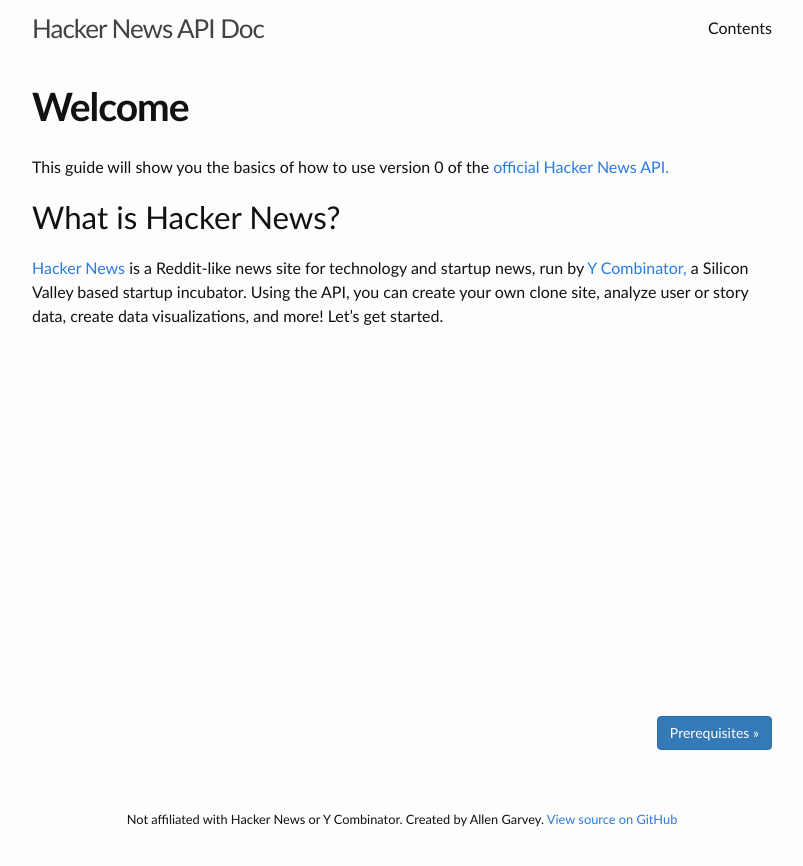
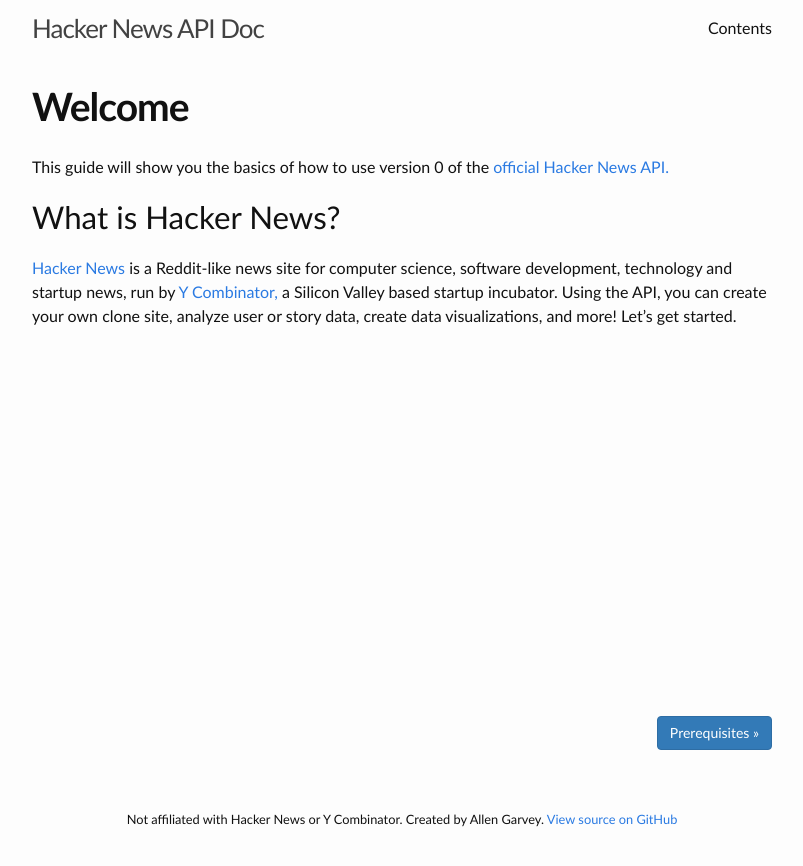
Before and after one commit to allen-garvey/hacker-news-api-doc, a Jekyll site: the page built from _posts/2016-05-17-welcome.markdown, in a window 1280 px wide. Shown: the top 866 px of the page, without its empty margins (238-1041 px from the left). Built offline with Jekyll 4.4.1, drawn with Linux system fonts in a browser that asks for light colours.

Commit message:
edit description of hacker news on welcome page

```diff
--- a/_posts/2016-05-17-welcome.markdown
+++ b/_posts/2016-05-17-welcome.markdown
@@ -6,4 +6,4 @@
 
 ## What is Hacker News?
 
-[Hacker News](http://news.ycombinator.com) is a Reddit-like news site for technology and startup news, run by [Y Combinator,](https://www.ycombinator.com/) a Silicon Valley based startup incubator. Using the API, you can create your own clone site, analyze user or story data, create data visualizations, and more! Let's get started.
+[Hacker News](http://news.ycombinator.com) is a Reddit-like news site for computer science, software development, technology and startup news, run by [Y Combinator,](https://www.ycombinator.com/) a Silicon Valley based startup incubator. Using the API, you can create your own clone site, analyze user or story data, create data visualizations, and more! Let's get started.
```
